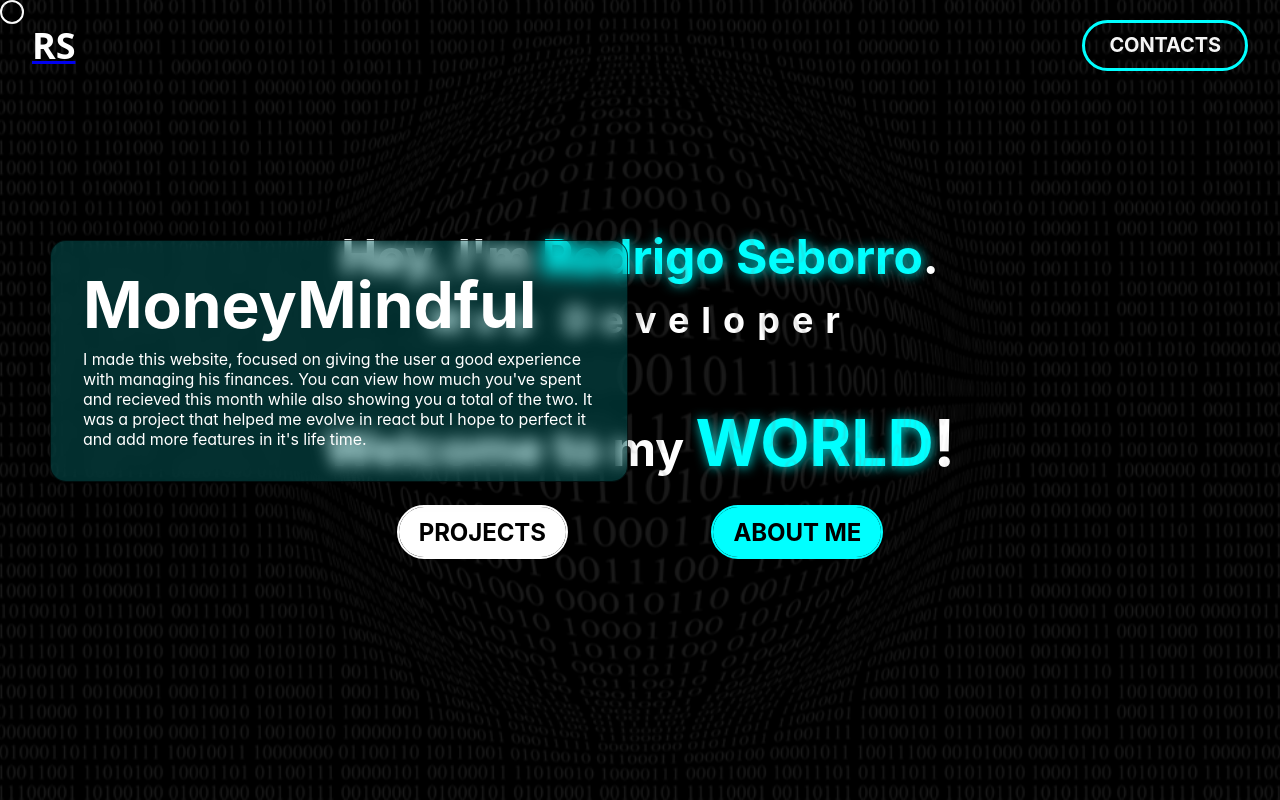
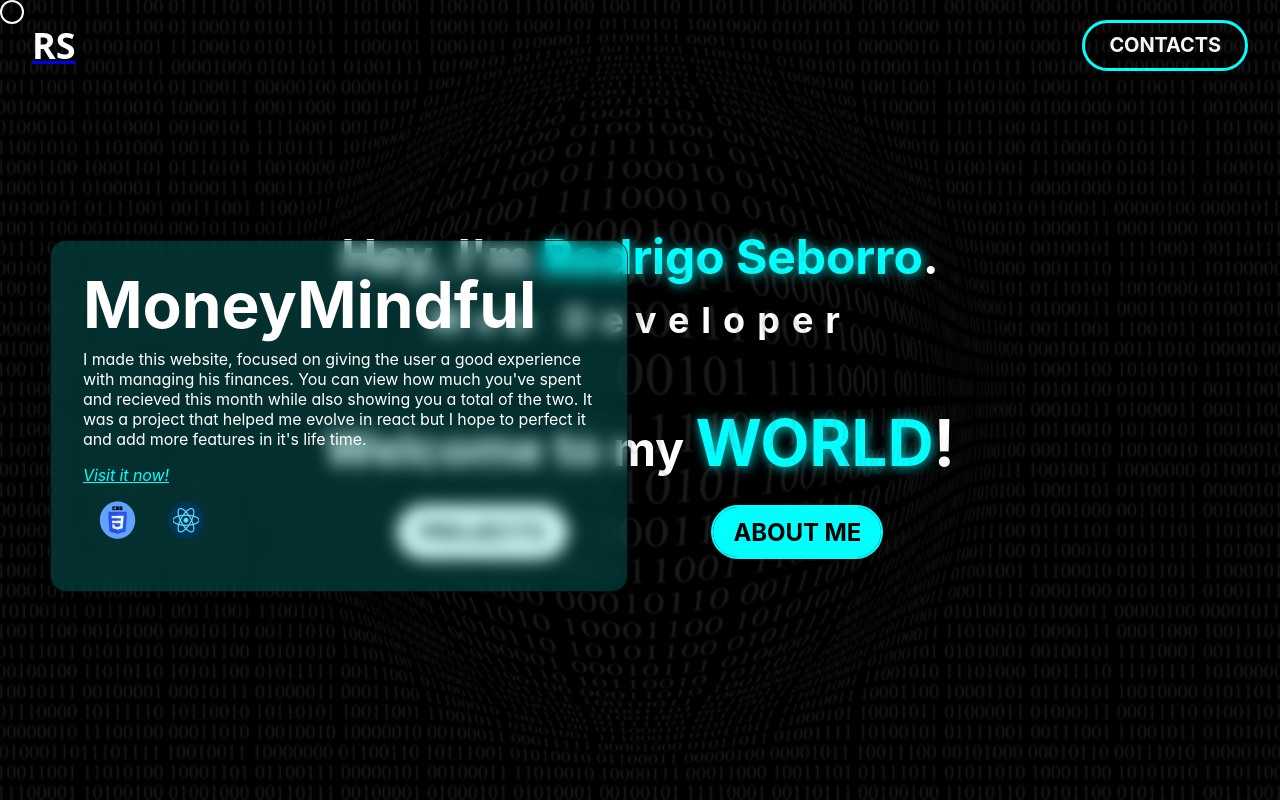
Before and after one commit to rodilool/my-portofolio, a React (Create React App) app in the folder react-tailwind-ts/: page / in a window 1280 px wide. Shown: the top 800 px of the page. Built offline with nearby package versions, Linux system fonts and the light colour scheme; a web font is replaced by a local one.

Commit message:
continued

```diff
--- /dev/null
+++ b/package.json
@@ -0,0 +1,5 @@
+{
+  "dependencies": {
+    "@emotion/css": "^11.10.8"
+  }
+}
--- a/react-tailwind-ts/src/Components/sections/about_me/about_me.scss
+++ b/react-tailwind-ts/src/Components/sections/about_me/about_me.scss
@@ -51,6 +51,9 @@
                 color: #0ff;
                 padding: 1rem 0;
                 font-style: italic;
+                &:hover{
+                    color: rgb(0, 138, 138);
+                }
             }
             .row{
                 margin-top: 2rem;
--- a/react-tailwind-ts/src/Components/sections/portfolio/portfolio.scss
+++ b/react-tailwind-ts/src/Components/sections/portfolio/portfolio.scss
@@ -61,10 +61,17 @@
             p{
                 mix-blend-mode: normal;
             }
+            a{
+                color: #0ff;
+                font-style: italic;
+                &:hover{
+                    color: rgb(0, 138, 138);
+                }
+            }
         &.show{
             transform: translateX(0px);
             opacity: 1;
-            z-index: 9999;
+            z-index: 9997;
         }
         }
         .phone{
--- a/react-tailwind-ts/src/Components/sections/portfolio/portfolio.tsx
+++ b/react-tailwind-ts/src/Components/sections/portfolio/portfolio.tsx
@@ -1,9 +1,12 @@
 import { useEffect, useState } from "react";
-import { setRandomColor, setColorToDefault } from "../../hooks/random_color";
+import { css } from "@emotion/css";
 import phoneWallet1 from "../../../pictures/websites/wallet.png";
 import phoneWallet2 from "../../../pictures/websites/wallet2.png";
 import laptopWallet1 from "../../../pictures/websites/laptopwallet.png";
 import phonePortfolio1 from "../../../pictures/websites/portfolio1.png";
+import CSS from "../../../pictures/Icons/CSS/CSSsmall.png";
+import React from "../../../pictures/Icons/React/React ballsmall.png";
+import Ts from "../../../pictures/Icons/Typescript/Typescript_logo_2020 1small.png";
 import "./portfolio.scss";
 
 interface PortfolioProps {}
@@ -13,6 +16,10 @@ interface PortfolioState {}
 function Portfolio() {
   const [websiteTitle, setWebsiteTitle] = useState("");
   const [websiteDescription, setWebsiteDescription] = useState("");
+  const [websiteLink, setWebsiteLink] = useState("");
+  const [websiteAvailable, setWebsiteAvailable] = useState("");
+  const [Icons_array, setIcons_array] = useState<string[]>([]);
+
   useEffect(() => {
     const startImages = document.querySelectorAll(".start-image");
     const projectDescription = document.querySelector(".project_description");
@@ -29,6 +36,9 @@ function Portfolio() {
                  You can view how much you've spent and recieved this month while also showing you a total of the two.\
                   It was a project that helped me evolve in react but I hope to perfect it and add more features in it's life time."
               );
+              setWebsiteLink("https://moneymindful.vercel.app/");
+              setWebsiteAvailable("block");
+              setIcons_array([CSS, React]);
             } else if (entry.target === document.querySelector(".portfolio")) {
               setWebsiteTitle("Rodrigo Seborro");
               setWebsiteDescription(
@@ -37,6 +47,9 @@ function Portfolio() {
                 get to know some facts and contact me directly so that we\
                 can talk more!"
               );
+              setWebsiteLink("#main");
+              setWebsiteAvailable("block");
+              setIcons_array([CSS, React, Ts]);
             } else if (entry.target === document.querySelector(".pokemon")) {
               setWebsiteTitle("Pokedex");
               setWebsiteDescription(
@@ -46,6 +59,9 @@ function Portfolio() {
                     Format. Want to get to know more about your favourite\
                     pokemon? Visit us!`
               );
+              setWebsiteLink("//");
+              setWebsiteAvailable("none");
+              setIcons_array([]);
             }
           } else {
             projectDescription?.classList.remove("show");
@@ -63,11 +79,36 @@ function Portfolio() {
     return () => observer.disconnect();
   }, []);
 
+  const iterateArray = () => {
+    return Icons_array.map((icon: string) => {
+      return (
+        <img
+          src={icon}
+          alt="icon"
+          className={css`
+            padding: 1rem 1rem;
+          `}
+        />
+      );
+    });
+  };
+
   function displayWebsite() {
     return (
       <>
         <h1>{websiteTitle}</h1>
         <p>{websiteDescription}</p>
+        <a
+          href={websiteLink}
+          target="_blank"
+          className={css`
+            display: ${websiteAvailable};
+            margin-top: 1rem;
+          `}
+        >
+          Visit it now!
+        </a>
+        <>{iterateArray()}</>
       </>
     );
   }
@@ -75,60 +116,6 @@ function Portfolio() {
   return (
     <section className="portfolio_section" id="projects">
       <div className="content">
-        {/* <div className="title hidden">
-          <h1>
-            <span
-              className="letter"
-              onMouseOver={(event) => setRandomColor(event.target)}
-              onMouseOut={(event) => setColorToDefault(event.target)}
-            >
-              A
-            </span>
-            <span
-              className="letter"
-              onMouseOver={(event) => setRandomColor(event.target)}
-              onMouseOut={(event) => setColorToDefault(event.target)}
-            >
-              B
-            </span>
-            <span
-              className="letter"
-              onMouseOver={(event) => setRandomColor(event.target)}
-              onMouseOut={(event) => setColorToDefault(event.target)}
-            >
-              O
-            </span>
-            <span
-              className="letter"
-              onMouseOver={(event) => setRandomColor(event.target)}
-              onMouseOut={(event) => setColorToDefault(event.target)}
-            >
-              U
-            </span>
-            <span
-              className="letter"
-              onMouseOver={(event) => setRandomColor(event.target)}
-              onMouseOut={(event) => setColorToDefault(event.target)}
-            >
-              T
-            </span>
-            <span>J</span>
-            <span
-              className="letter"
-              onMouseOver={(event) => setRandomColor(event.target)}
-              onMouseOut={(event) => setColorToDefault(event.target)}
-            >
-              M
-            </span>
-            <span
-              className="letter"
-              onMouseOver={(event) => setRandomColor(event.target)}
-              onMouseOut={(event) => setColorToDefault(event.target)}
-            >
-              E
-            </span>
-          </h1>
-        </div> */}
         <section className="project_description">{displayWebsite()}</section>
         <div className="mindfulWallet start-image">
           <img
```
Also changed, not shown: 1 other file (tests, documents, lock files or other folders).
